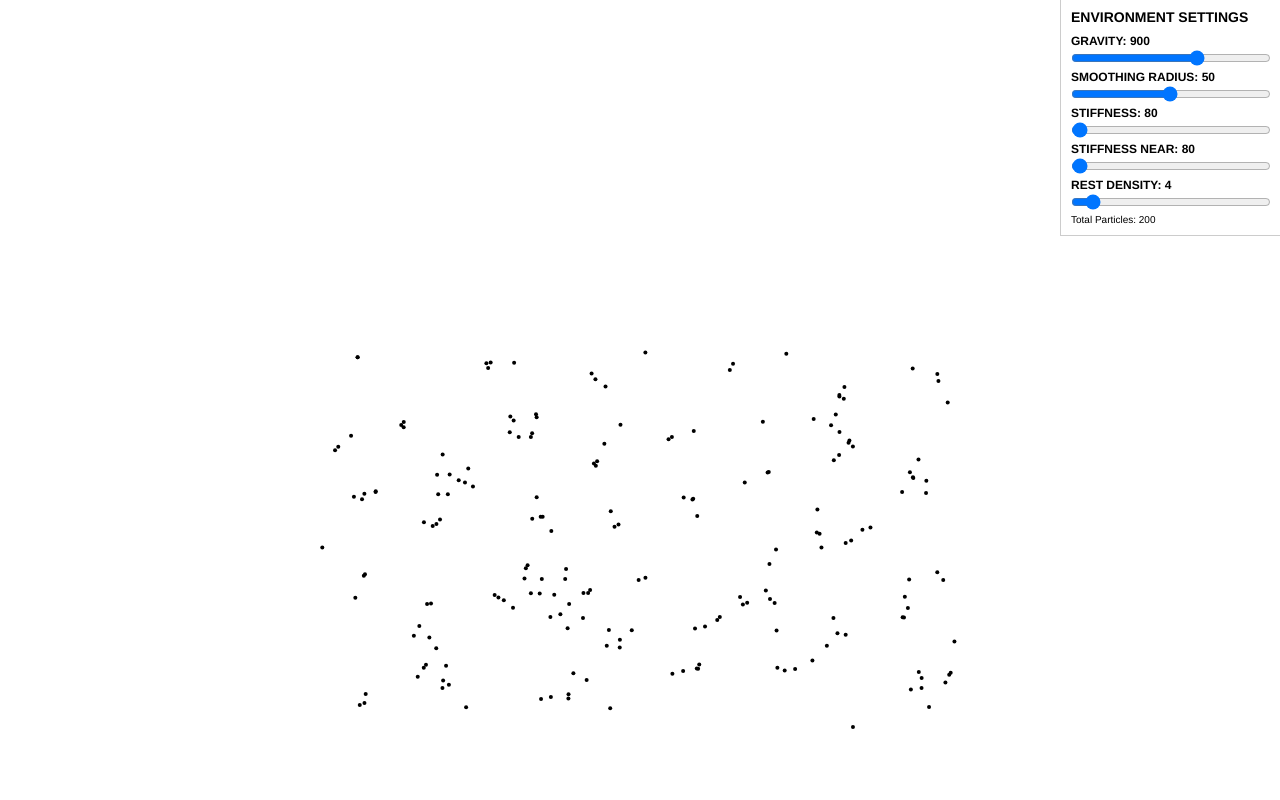
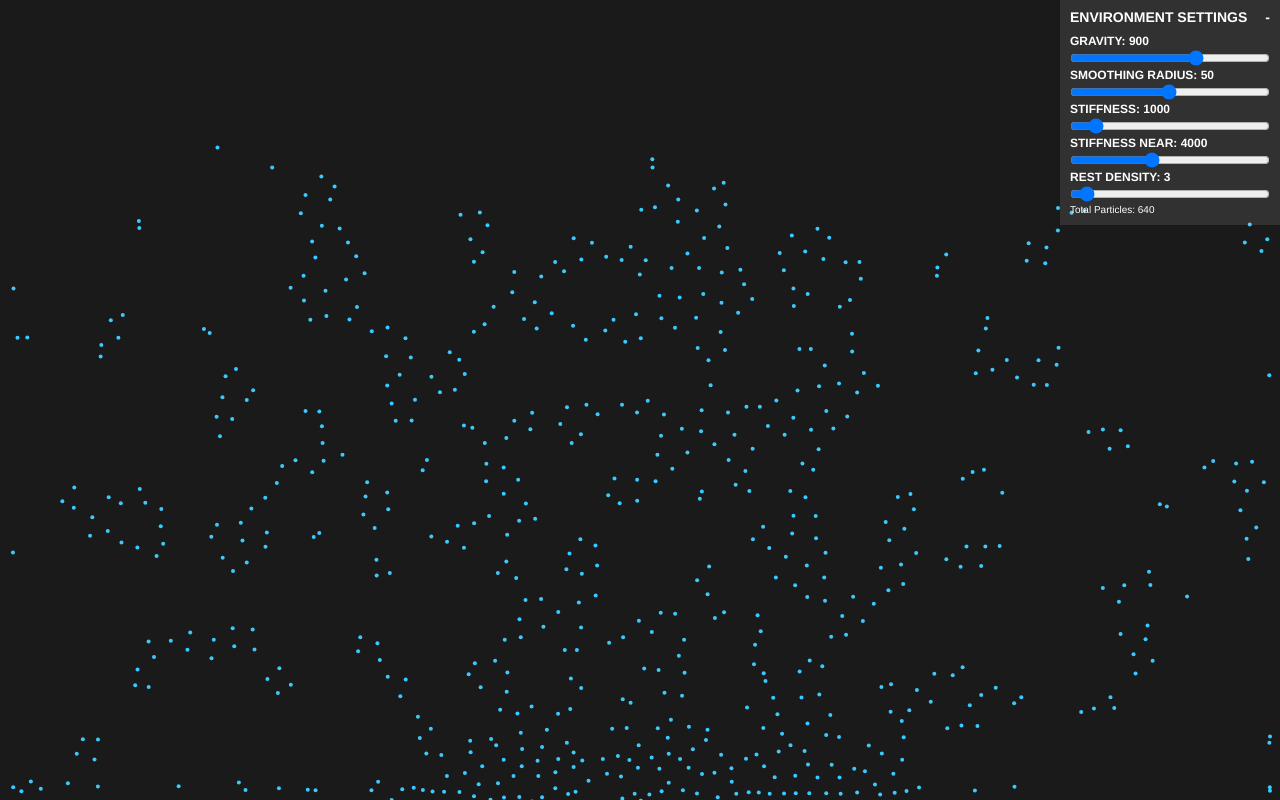
Before and after one commit to amadeus/liquid-tests, a plain HTML site: page index.html in a window 1280 px wide. Drawn offline with Linux system fonts and the light colour scheme; animation ran at ten frames a second.

Commit message:
Got this thing cookin pretty good now

```diff
--- a/js/Engine.Controls.js
+++ b/js/Engine.Controls.js
@@ -14,11 +14,18 @@ if (!String.prototype.substitute) {
 
 Engine.Controls = Base.extend({
 
+	shown: true,
+
 	constructor: function(engine){
 		this.engine = engine;
 
 		this.container = document.createElement('div');
 		this.container.className = 'controls';
+
+		// Hide the controls on mobile, by default...
+		if (window.innerWidth <= 640) {
+			this.toggleControls();
+		}
 
 		this.generateControls();
 
@@ -26,14 +33,14 @@ Engine.Controls = Base.extend({
 	},
 
 	generateControls: function(){
-		var html = '<h1>Environment Settings</h1>';
+		var html = '<h1>Environment Settings</h1><div class="inner-container">';
 
 		Engine.Controls.Ranges.forEach(function(obj){
 			obj.value = this.engine[obj.id];
 			html += Engine.Controls.ControlTemplate.substitute(obj);
 		}, this);
 
-		html += '<div>Total Particles: <span id="total-particles">0</span></div>';
+		html += '</div><div>Total Particles: <span id="total-particles">0</span></div>';
 
 		this.container.innerHTML += html;
 
@@ -59,6 +66,28 @@ Engine.Controls = Base.extend({
 			this._handleChange.bind(this),
 			false
 		);
+
+		this.controlTitle = this.container.querySelector('h1');
+
+		this.controlTitle.addEventListener(
+			'click',
+			this.toggleControls.bind(this),
+			false
+		);
+	},
+
+	toggleControls: function(event){
+		if (event && event.preventDefault) {
+			event.preventDefault();
+		}
+
+		if (this.shown) {
+			this.container.setAttribute('data-minimize', 1);
+			this.shown = false;
+		} else {
+			this.container.removeAttribute('data-minimize');
+			this.shown = true;
+		}
 	},
 
 	_handleChange: function(event){
--- a/js/Engine.js
+++ b/js/Engine.js
@@ -18,11 +18,12 @@ var Engine = Base.extend({
 
 	scale: window.devicePixelRatio || 1,
 
+	// Default settings
 	gravity: 900,
 	smoothingRadius: 50,
-	stiff: 80,
-	stiffN: 80,
-	restDensity: 4,
+	stiff: 1000,
+	stiffN: 4000,
+	restDensity: 3,
 
 	particles: null,
 
@@ -33,18 +34,23 @@ var Engine = Base.extend({
 	frameCounter: 0,
 
 	constructor: function(id){
-		var p;
+		var p, C;
 
 		this.canvas = document.getElementById(id);
+		this.context = this.canvas.getContext('2d');
 
 		this.resize = this.resize.bind(this);
 		this.resize();
 		window.addEventListener('resize', this.resize, false);
 
-		this.context = this.canvas.getContext('2d');
-		this.context.fillStyle = '#000';
+		this.controls = new Engine.Controls(this);
 
-		this.controls = new Engine.Controls(this);
+		// A hacky way to generate a safe-ish range of
+		// particles, based on screensize.
+		C = 20;
+		this.totalParticles = (
+			(window.innerWidth / 2 / C) * (window.innerHeight / 2 / C)
+		) >> 0;
 
 		this.particles = new Array(this.totalParticles);
 		for (p = 0; p < this.particles.length; p++) {
@@ -63,21 +69,40 @@ var Engine = Base.extend({
 		this._last = Date.now();
 		this.render = this.render.bind(this);
 
+		this.setupFountain();
+		this.render();
+	},
+
+	setupFountain: function(){
+		var eventStart, eventEnd;
+
+		if (
+			'ontouchstart' in window ||
+			(
+				window.DocumentTouch &&
+				document instanceof window.DocumentTouch
+			)
+		) {
+			eventStart = 'touchstart';
+			eventEnd   = 'touchend';
+		} else {
+			eventStart = 'mousedown';
+			eventEnd   = 'mouseup';
+		}
+
 		this._handleMouseDown = this._handleMouseDown.bind(this);
 		this.canvas.addEventListener(
-			'mousedown',
+			eventStart,
 			this._handleMouseDown,
 			false
 		);
 
 		this._handleMouseUp = this._handleMouseUp.bind(this);
 		this.canvas.addEventListener(
-			'mouseup',
+			eventEnd,
 			this._handleMouseUp,
 			false
 		);
-
-		this.render();
 	},
 
 	_handleMouseDown: function(){
@@ -95,6 +120,10 @@ var Engine = Base.extend({
 
 		this.canvas.width  = this.width  * this.scale;
 		this.canvas.height = this.height * this.scale;
+
+		this.context.fillStyle = '#3acaff';
+
+		window.scrollTo(0, 0);
 	},
 
 	render: function(){
@@ -220,11 +249,9 @@ var Engine = Base.extend({
 
 		this.frameCounter++;
 		if (this.addParticle && this.frameCounter >= 5) {
-			this.particles.push(
-				new Engine.Particle(
-					this.width / 2 + Engine.getRandomArbitrary(0, 20) - 10,
-					100
-				)
+			this.particles[this.particles.length] = new Engine.Particle(
+				this.width / 2 + Engine.getRandomArbitrary(0, this.smoothingRadius) - this.smoothingRadius / 2,
+				100 + Engine.getRandomArbitrary(0, this.smoothingRadius) - this.smoothingRadius / 2
 			);
 			this.controls.setTotalParticles(this.particles.length);
 		}
--- a/style.css
+++ b/style.css
@@ -6,6 +6,9 @@ html, body {
 	width:100%;
 	height:100%;
 	font-family:Helvetica Neue, Helvetica, Arial, sans-serif;
+	color:#fff;
+
+	background:#1a1a1a;
 }
 
 canvas {
@@ -37,17 +40,38 @@ canvas {
 	width:220px;
 	z-index:1;
 	padding:10px;
-	background-color:rgba(255,255,255,0.5);
-	border-left:1px solid #ccc;
-	border-bottom:1px solid #ccc;
+	background-color:rgba(255,255,255,0.1);
+}
+
+.controls[data-minimize] label,
+.controls[data-minimize] input {
+	display:none;
 }
 
 .controls h1 {
+	position:relative;
 	font-size:14px;
 	line-height:14px;
 	margin:0 0 10px;
 	padding:0;
 	text-transform:uppercase;
+	cursor:pointer;
+}
+
+.controls .inner-container {
+	position:relative;
+}
+
+.controls h1:after {
+	content:'-';
+	position:absolute;
+	display:block;
+	top:0;
+	right:0;
+}
+
+.controls[data-minimize] h1:after {
+	content:'+';
 }
 
 .controls label {
@@ -58,10 +82,24 @@ canvas {
 }
 
 .controls input {
-	width:200px;
+	position:relative;
+	display:block;
+	width:100%;
 	margin:2px 0;
 }
 
 .controls div {
 	font-size:10px;
 }
+
+@media screen and (max-width:640px) {
+	.controls {
+		width:100%;
+		border-left:none;
+	}
+
+	.controls input[type="range"]::-webkit-slider-thumb {
+		width:30px;
+		height:30px;
+	}
+}
```
